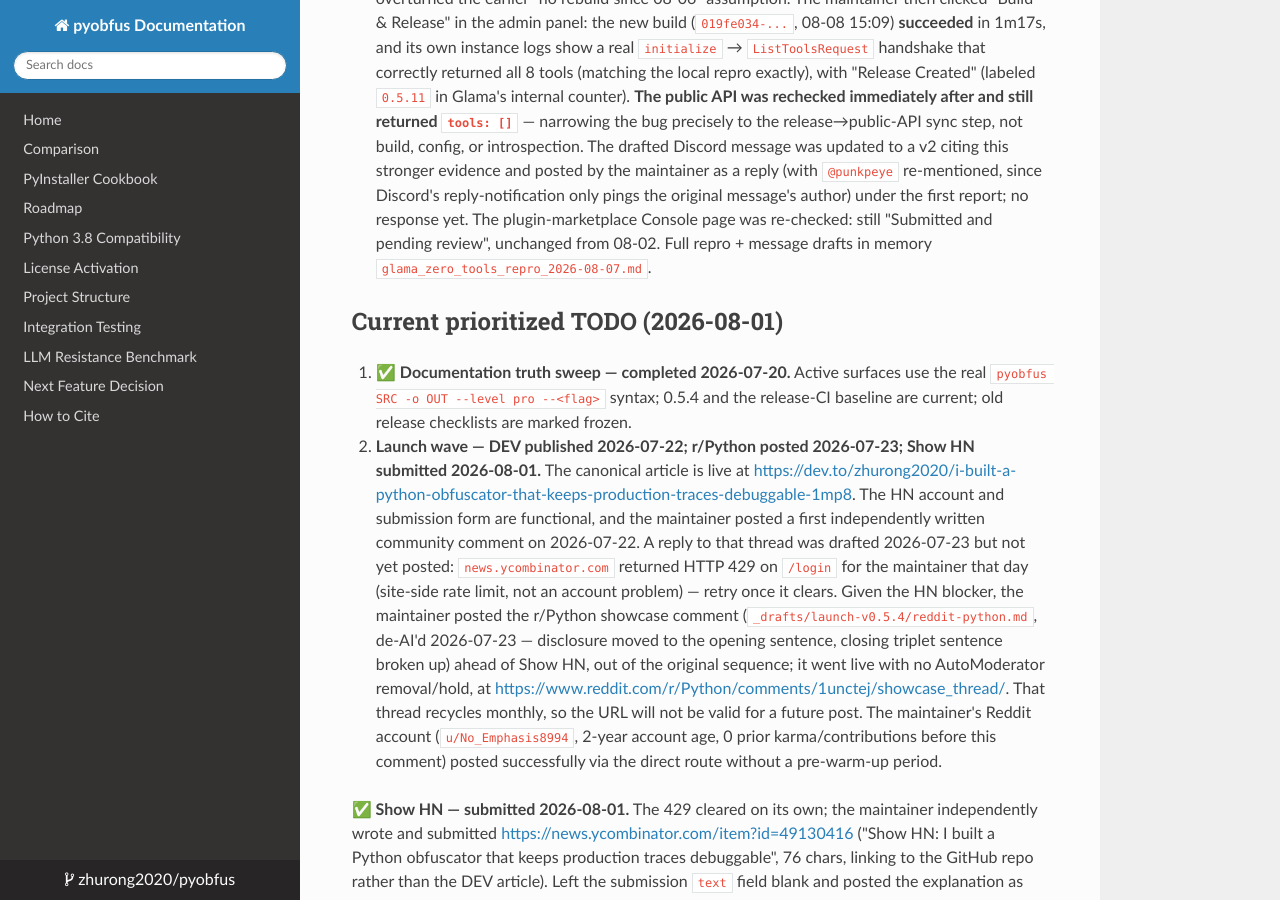
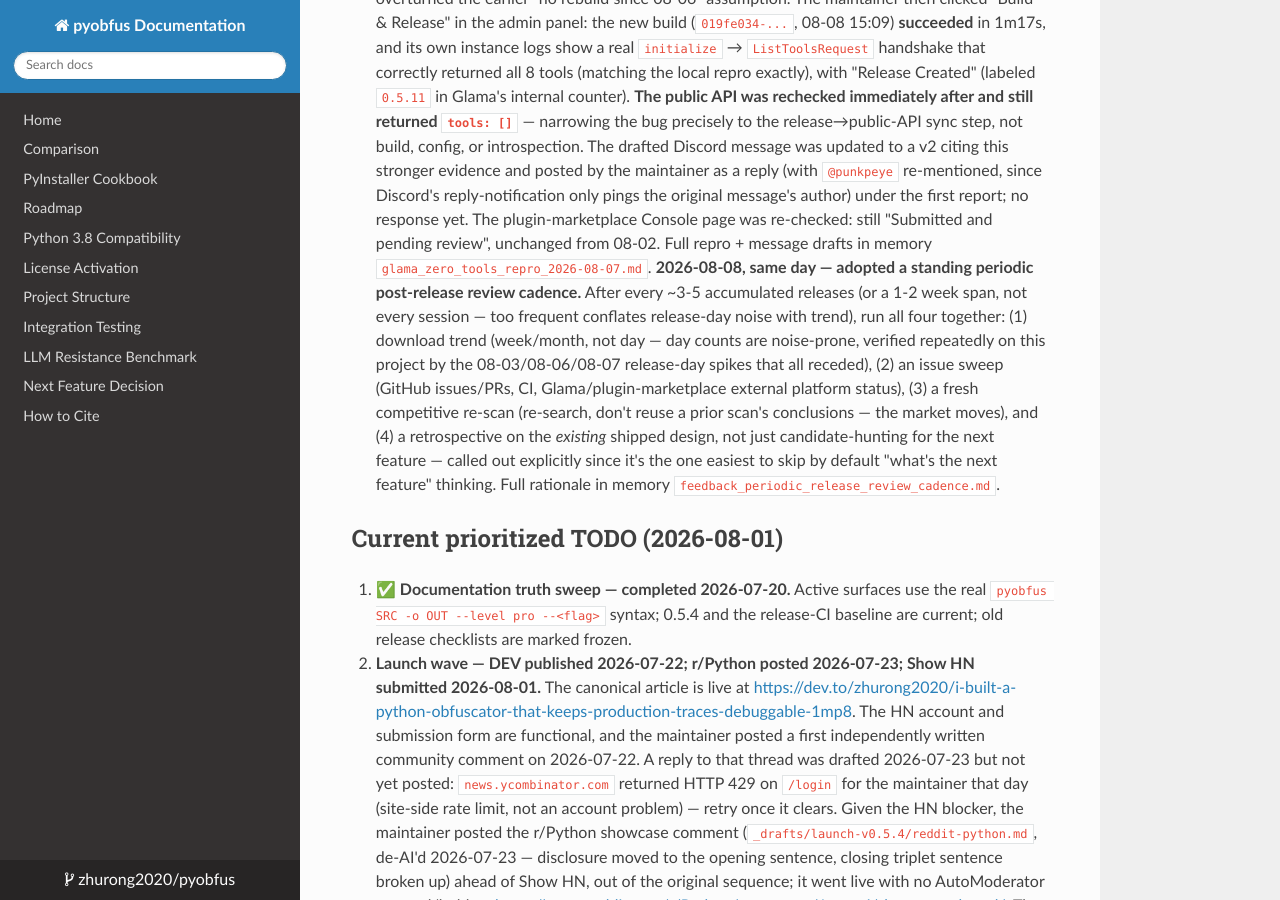
Before and after one commit to zhurong2020/pyobfus, an MkDocs documentation site: the page built from docs/POST_V0.4_TODO.md, in a window 1280 px wide and 900 px high, scrolled down 5562 px. Built offline with MkDocs 1.6.1, drawn with Linux system fonts in a browser that asks for light colours; nearby versions of some CDN libraries.

Commit message:
docs: sync POST_V0.4_TODO.md with the new periodic post-release review cadence
Mirrors the standing-practice rule already added to CLAUDE.md this
session: after every ~3-5 accumulated releases, run downloads +
issue sweep + competitive re-scan + a design retrospective together,
rather than defaulting to "what's the next feature". Full rationale
in memory feedback_periodic_release_review_cadence.md.

Co-Authored-By: Claude Sonnet 5 <noreply@anthropic.com>

```diff
--- a/docs/POST_V0.4_TODO.md
+++ b/docs/POST_V0.4_TODO.md
@@ -306,6 +306,20 @@
 > yet. The plugin-marketplace Console page was re-checked: still
 > "Submitted and pending review", unchanged from 08-02. Full repro +
 > message drafts in memory `glama_zero_tools_repro_2026-08-07.md`.
+> **2026-08-08, same day — adopted a standing periodic post-release
+> review cadence.** After every ~3-5 accumulated releases (or a 1-2 week
+> span, not every session — too frequent conflates release-day noise
+> with trend), run all four together: (1) download trend (week/month,
+> not day — day counts are noise-prone, verified repeatedly on this
+> project by the 08-03/08-06/08-07 release-day spikes that all receded),
+> (2) an issue sweep (GitHub issues/PRs, CI, Glama/plugin-marketplace
+> external platform status), (3) a fresh competitive re-scan (re-search,
+> don't reuse a prior scan's conclusions — the market moves), and (4) a
+> retrospective on the *existing* shipped design, not just
+> candidate-hunting for the next feature — called out explicitly since
+> it's the one easiest to skip by default "what's the next feature"
+> thinking. Full rationale in memory
+> `feedback_periodic_release_review_cadence.md`.
 
 ## Current prioritized TODO (2026-08-01)
 
```
